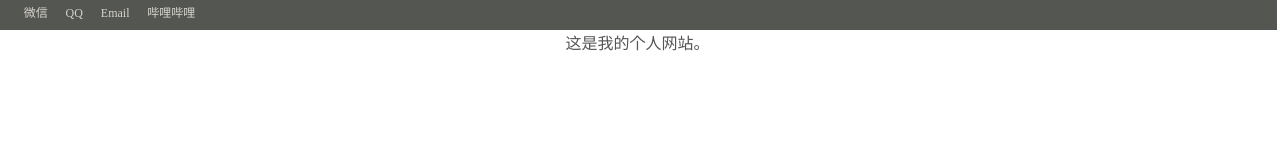
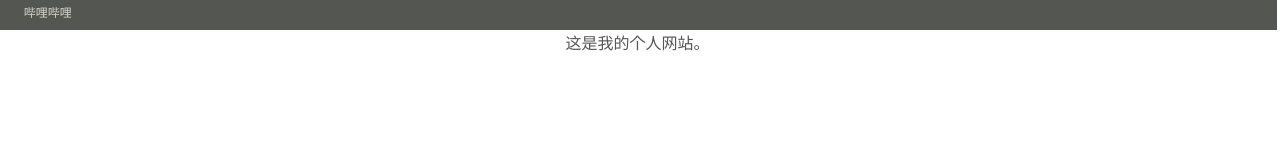
Before and after one commit to littlefox9897/littlefox, a plain HTML site: page index.html in a window 1280 px wide. Drawn offline with Linux system fonts and the light colour scheme.

Commit message:
Update index.html

```diff
--- a/index.html
+++ b/index.html
@@ -8,10 +8,7 @@
 		<div id="banner">
 			<div id="banner_l">
 				<ul id="index">
-					<li><a href="#">微信</a></li>
-					<li><a href="#">QQ</a></li>
-					<li><a href="#">Email</a></li>
-					<li><a href="#">哔哩哔哩</a></li>
+					<li><a href="http://space.bilibili.com/9991817">哔哩哔哩</a></li>
 				</ul>
 			</div>
 		</div>
```
